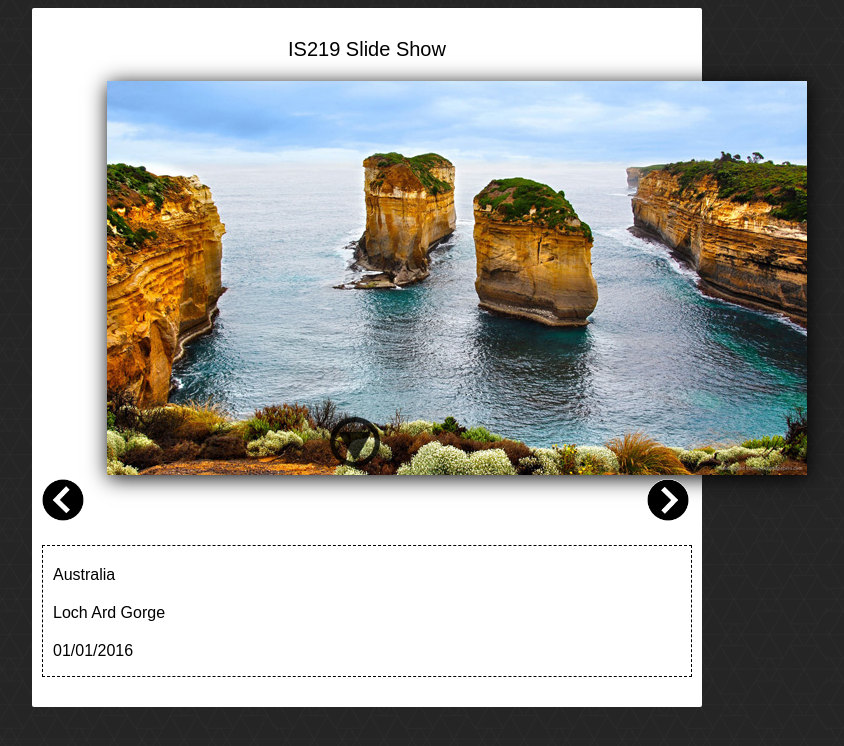
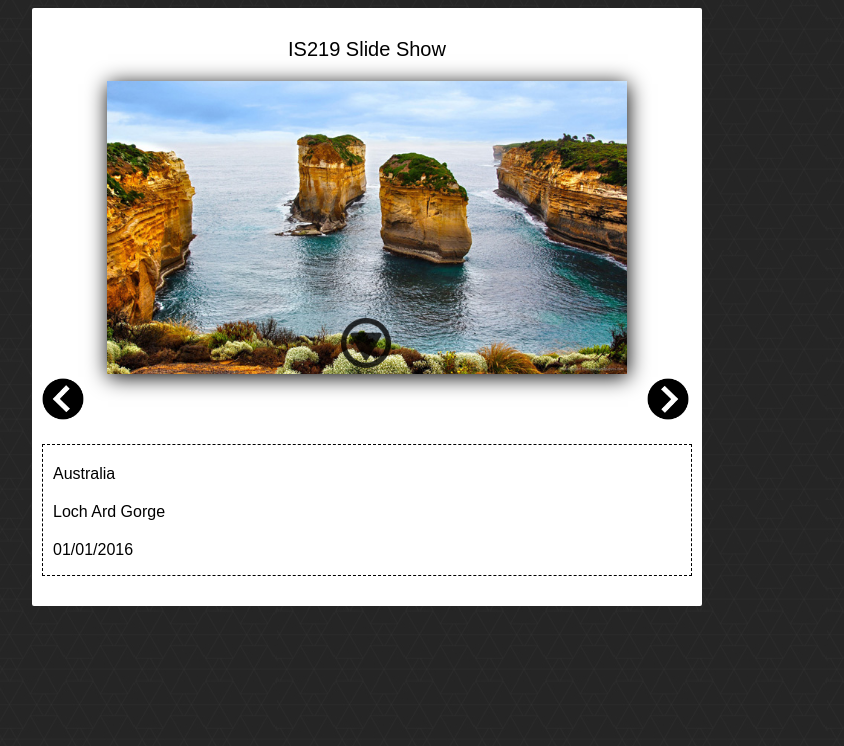
Before and after one commit to royer-z/IS219Project2Repo, a PHP site: page /index.html in a window 1280 px wide. Shown: the top 746 px of the page, without its empty margins (273-1117 px from the left). Run offline with PHP 8.4, Linux system fonts and the light colour scheme; grey boxes labelled with a size stand in for pictures from a placeholder-image service; some libraries are stand-ins or nearby versions.

Commit message:
Task: centered all images in slide show

```diff
--- a/css/style.css
+++ b/css/style.css
@@ -30,14 +30,15 @@
 	position: absolute;
 	z-index: 3;
 	opacity: .8;
-	top: 21em;
-	left: 18em;
+	top: 80%;
+	left: 45%;
 	transition: all 1s;
 }
 
 .thumbnail {
 	position: relative;
 	box-shadow: 1px 3px 20px 0px;
+	width: 100%;
 }
 
 
--- a/index.html
+++ b/index.html
@@ -12,8 +12,8 @@
     <div id="slideShow">
       <div class="photoHolder">
         <img class="thumbnail" id="photo" src="http://placehold.it/518x389?text=Welcome+to+my+Gallery" alt="Gallery Image"/>
+        <img class="moreIndicator rot90" src="img/more.png" alt="More Content"/>
       </div>
-      <img class="moreIndicator rot90" src="img/more.png" alt="More Content"/>
       <div id="nav">
         <img id="prevPhoto" class='rot180' src="img/arrow.png" alt="Previous Photo"/>
         <img id="nextPhoto" src="img/arrow.png" alt="Next Photo"/>
```
